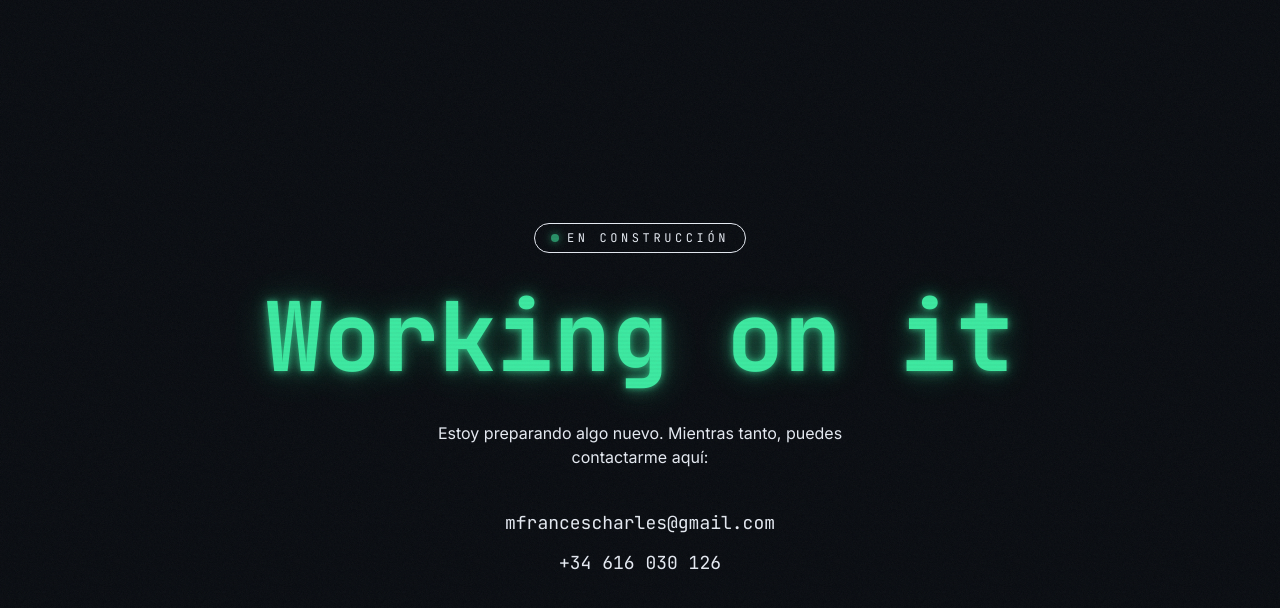
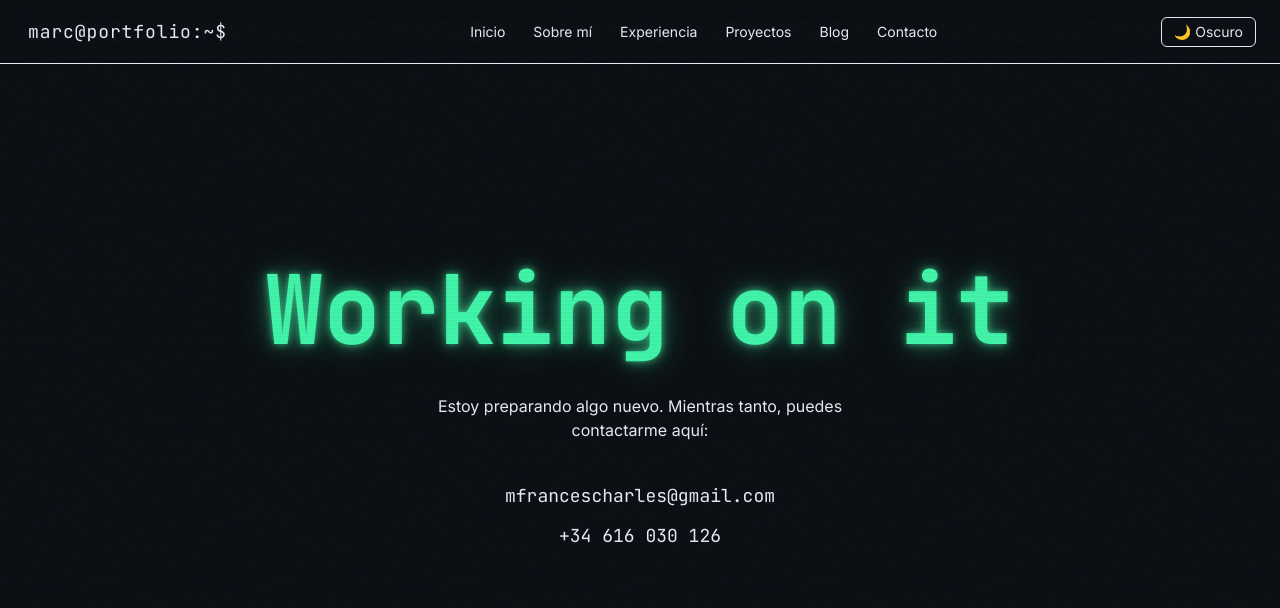
Before and after one commit to MarcFrancesCharles/mi-portfolio, a Next.js app: page / in a window 1280 px wide. Shown: the top 608 px of the page. Built offline with nearby package versions, Linux system fonts and the light colour scheme.

Commit message:
style: quitar badge y flicker ligero en 'Working on it'

```diff
--- a/src/app/globals.css
+++ b/src/app/globals.css
@@ -261,7 +261,7 @@ html:not(.dark) .glass {
     0 0 6px rgba(62, 245, 168, 0.6),
     0 0 16px rgba(62, 245, 168, 0.45),
     0 0 38px rgba(62, 245, 168, 0.3);
-  animation: neon-pulse 2.6s ease-in-out infinite;
+  animation: neon-flicker 4s linear infinite;
 }
 
 .neon-link {
@@ -289,3 +289,12 @@ html:not(.dark) .glass {
   0%, 100% { opacity: 1; }
   50% { opacity: 0.55; }
 }
+
+@keyframes neon-flicker {
+  0%, 100%   { opacity: 1; }
+  92%        { opacity: 1; }
+  93%        { opacity: 0.6; }
+  94%        { opacity: 1; }
+  96%        { opacity: 0.75; }
+  97%        { opacity: 1; }
+}
--- a/src/app/layout.tsx
+++ b/src/app/layout.tsx
@@ -1,6 +1,7 @@
 import type { Metadata } from "next";
 import { Inter, JetBrains_Mono } from "next/font/google";
 import { ThemeProvider } from "@/components/providers/ThemeProvider";
+import Header from "@/components/layout/Header";
 import CustomCursor from "@/components/ui/CustomCursor";
 import "./globals.css";
 
@@ -38,6 +39,7 @@ export default function RootLayout({
         <ThemeProvider attribute="class" defaultTheme="dark" enableSystem={false}>
           {/* Cursor personalizado (solo desktop) */}
           <CustomCursor />
+          <Header />
           <main className="min-h-screen">{children}</main>
         </ThemeProvider>
       </body>
--- a/src/app/page.tsx
+++ b/src/app/page.tsx
@@ -24,11 +24,6 @@ export default function Home() {
         transition={{ duration: 0.8, ease: "easeOut" }}
         className="relative z-10 flex flex-col items-center text-center"
       >
-        <span className="mb-6 inline-flex items-center gap-2 rounded-full border border-primary/40 px-4 py-1.5 text-xs font-mono uppercase tracking-[0.3em] text-primary">
-          <span className="neon-dot" />
-          En construcción
-        </span>
-
         <h1 className="neon-text font-mono text-5xl font-bold leading-tight sm:text-7xl md:text-8xl">
           Working on it
         </h1>
```
